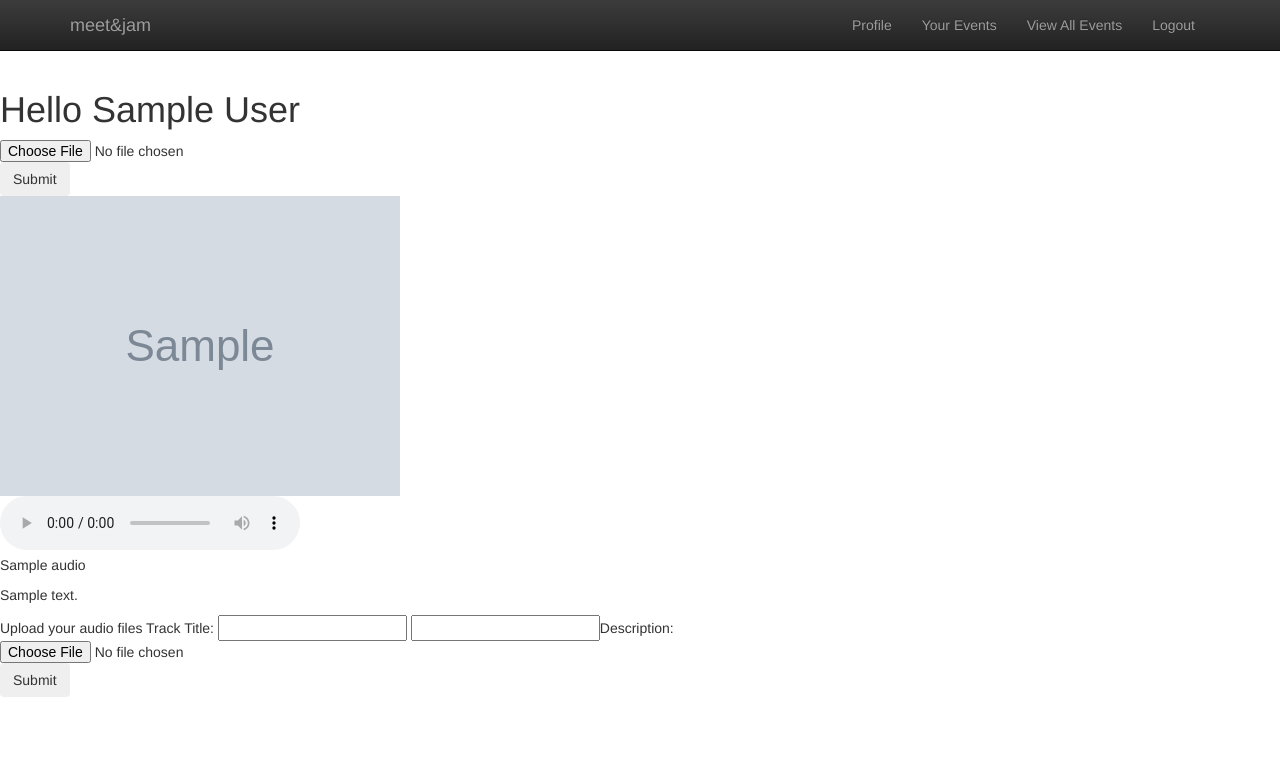
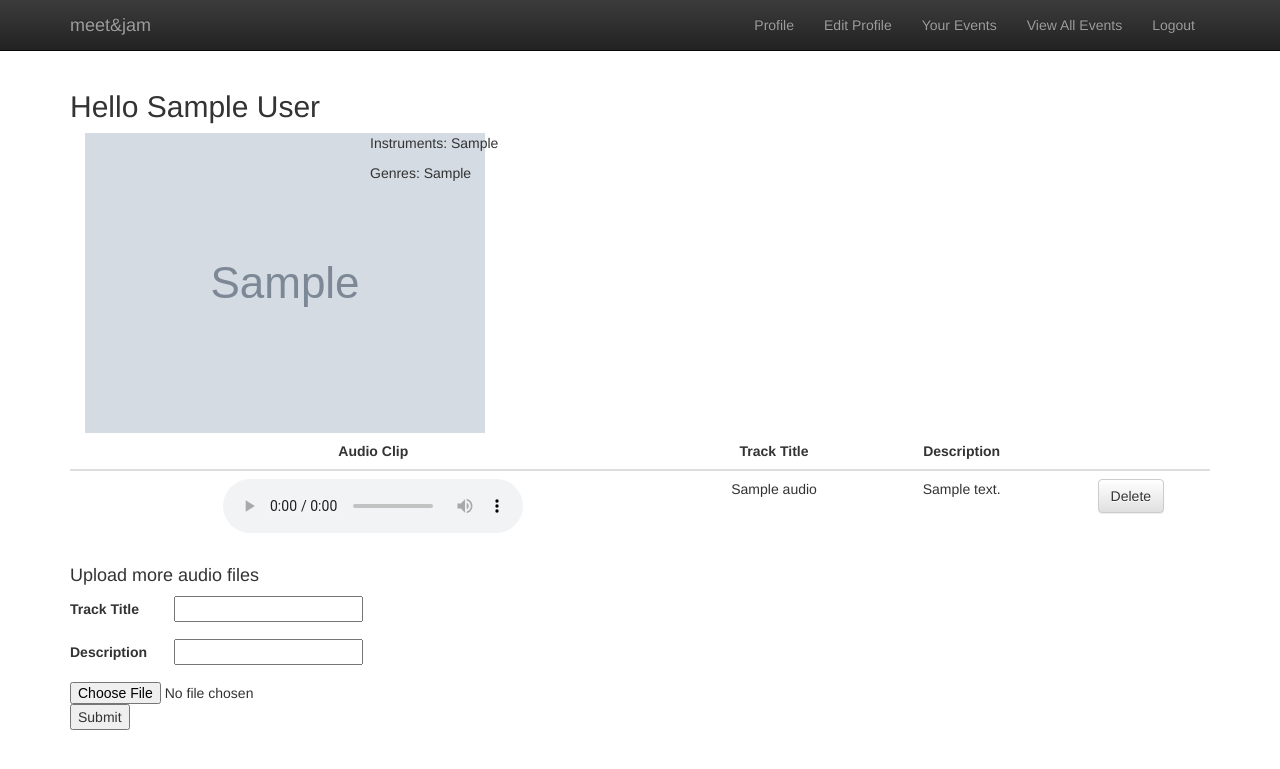
Before and after one commit to cordeliafoo/project2, a Node server app: page /auth/profile in a window 1280 px wide. Shown: the top 769 px of the page. Run offline with Node 20, Linux system fonts and the light colour scheme; the visitor is signed in with stand-in values (Sample User, id 1); tables that the repository leaves empty hold one stand-in row (values such as "Sample post"); grey boxes marked "Sample" are stand-in pictures; some libraries are stand-ins or nearby versions.

Commit message:
fixed delete audio

```diff
--- a/controllers/userController.js
+++ b/controllers/userController.js
@@ -32,7 +32,7 @@ router.get('/login', function (req, res) {
 })
 router.post('/login', passport.authenticate('local', {
   successRedirect: '/auth/profile/',
-  successFlash: 'Login successful',
+  successFlash: 'Login successful!',
   failureRedirect: '/auth/login',
   failureFlash: 'Sorry you have entered invalid username/password'
 }))
@@ -74,20 +74,47 @@ router.post('/profile', upload.single('myFile'), function (req, res) {
   }, {resource_type: 'video'})
 })
 
-// ############ /auth/profile/updateProfile ############### //
-router.post('/profile/updateProfile', upload.single('profilePicture'), function (req, res) {
-  console.log(req.file)
-  cloudinary.uploader.upload(req.file.path, function (result) {
-    console.log('uploading profile pic')
-    User.findByIdAndUpdate(req.user.id, {image: result.url}, function (err, user) {
+
+
+// ############ /auth/profile/editprofile ############### //
+router.get('/profile/editprofile', isLoggedIn, function (req, res) {
+  res.render('editProfile', {req: req.user})
+})
+
+// ############ /auth/profile/editProfile ############### //
+router.post('/profile/editprofile', upload.single('profilePicture'), function (req, res) {
+  if (req.file) {
+    cloudinary.uploader.upload(req.file.path, function (result) {
+      console.log('uploading profile pic')
+      User.findByIdAndUpdate(req.user.id, {
+        image: result.url,
+        instruments: req.body.instruments,
+        genres: req.body.genres
+      }, function (err, user) {
+        if (err)console.log(err)
+        else {
+          req.flash('success', 'Profile updated')
+          res.redirect('/auth/profile')
+        }
+      })
+    })
+  } else {
+    User.findByIdAndUpdate(req.user.id, {
+      instruments: req.body.instruments,
+      genres: req.body.genres
+    }, function (err, user) {
       if (err)console.log(err)
       else {
-        req.flash('success', 'photo uploaded')
+        req.flash('success', 'Profile updated')
         res.redirect('/auth/profile')
       }
     })
-  })
+  }
 })
+
+
+
+
 
 // ############ /auth/profile/events ############### //
 router.get('/profile/events', isLoggedIn, function (req, res) {
@@ -238,7 +265,21 @@ router.get('/profile/:id', isLoggedIn, function (req, res) {
   })
 })
 
-router.get('/logout', isLoggedIn, function (req, res) {
+// ############ /auth/profile/:id ############### //
+router.delete('/profile/:id', function(req, res){
+  console.log('the id is' + req.params.id);
+  Audio.findByIdAndRemove({_id: req.params.id, }, function(err, foundAudio){
+    console.log('delete')
+    if(err) {
+      console.log(err)
+      return
+    } else {
+      res.redirect('/auth/profile')
+    }
+  })
+})
+
+router.get('/logout', function (req, res) {
   req.logout()
   console.log('logged out')
   res.redirect('/')
--- a/models/userModel.js
+++ b/models/userModel.js
@@ -13,6 +13,8 @@ var userSchema = new mongoose.Schema({
   image: {type: String},
 
   instruments: {type: String},
+
+  genres: {type: String},
 
   memberSince: {type: Date, default: Date.now()},
 
--- a/views/layout.ejs
+++ b/views/layout.ejs
@@ -29,6 +29,7 @@
          <ul class="nav navbar-nav pull-right">
            <% if(req){ %>
              <li role="presentation"><a href="/auth/profile">Profile</a></li>
+             <li role="presentation"><a href="/auth/profile/editprofile">Edit Profile</a></li>
              <li role="presentation"><a href="/auth/profile/events">Your Events</a></li>
              <li role="presentation"><a href="/public/events">View All Events</a></li>
              <li role="presentation"><a href="/auth/logout">Logout</a></li>
--- a/views/profile.ejs
+++ b/views/profile.ejs
@@ -1,32 +1,69 @@
-<h1>Hello <%- user.name %></h1>
-<% audio %>
-<% user %>
+<div class="container center">
+    <h2>Hello <%- user.name %></h2>
+    <% audio %>
+        <% user %>
 
-<form enctype='multipart/form-data' action='/auth/profile/updateProfile' method='POST'>
-  <input type='file' name='profilePicture'>
-  <input type='submit' class='btn'>
-</form>
+            <div class="profile col-md-3 pull-md-9">
+                <% if(user.image){ %>
+                    <img src='<%= user.image %>'>
+                    <% } %>
+            </div>
+            <div class="profile col-md-9 push-md-3" <% if(user.instruments){ %>
+                <p>Instruments:
+                    <%= user.instruments %>
+                </p>
+                <% } %>
+                    <% if(user.genres){ %>
+                        <p>Genres:
+                            <%= user.genres %>
+                        </p>
+                        <% } %>
+            </div>
 
-<% if(user.image){ %>
-    <img src = '<%= user.image %>'>
-<% } %>
+            <table class="table table-hover text-center">
+                <thead>
+                    <tr>
+                        <th class='text-center'>Audio Clip</th>
+                        <th class='text-center'>Track Title</th>
+                        <th class='text-center'>Description</th>
+                        <th></th>
+                    </tr>
+                </thead>
+                <tbody>
+      <% audio.forEach(function (item) {%>
+          <tr>
+        <td><audio controls>
+      <a href = "auth/profile/audio/<%= item.id %>"></a>
+      <source src = "<%= item.audioProperties %>" type = 'audio/mp3'>
+      </audio></td>
+          <td>
+              <%= item.title %>
+          </td>
+          <td>
+              <%= item.description %>
+          </td>
+          <td>
+          <form method="POST" action="/auth/profile/<%= item.id%>?_method=DELETE">
+          <button type="submit" value="Delete" class = 'btn btn-default'>Delete</button>
+          </form>
 
+          </td>
+       </tr>
+          <% }) %>
+  </tbody>
+</table>
 
-<div>
-<% audio.forEach(function (item) {%>
-  <audio controls>
-    <a href = "auth/profile/audio/<%= item.id %>"></a>
-    <source src = "<%= item.audioProperties %>" type = 'audio/mp3'>
-  </audio>
-  <p><%= item.title %></p>
-  <p><%= item.description %></p>
-<% }) %>
+<h4>Upload more audio files</h4>
+            <form enctype='multipart/form-data' action='/auth/profile' method='POST'>
+              <div class="form-group">
+                <label for="title">Track Title</label>
+                <input type="text" name="description" value="">
+              </div>
+              <div class="form-group">
+                <label for="description">Description</label>
+                <input type="text" name="description" value="">
+              </div>
+                <input type='file' class='form-control-file' name='myFile'>
+                <input type='submit' class='btn.default'>
+            </form>
 </div>
-
-<form enctype='multipart/form-data' action='/auth/profile' method='POST'>
-  <th>Upload your audio files</th>
-  <td>Track Title: <input type="text" name="title"></td>
-  <td><input type="text" name="description"></td>Description:
-  <input type='file' name='myFile'>
-  <input type='submit' class='btn'>
-</form>
```
Also changed, not shown: views/editProfile.ejs (added, +9 -0 lines), 3 other files.
